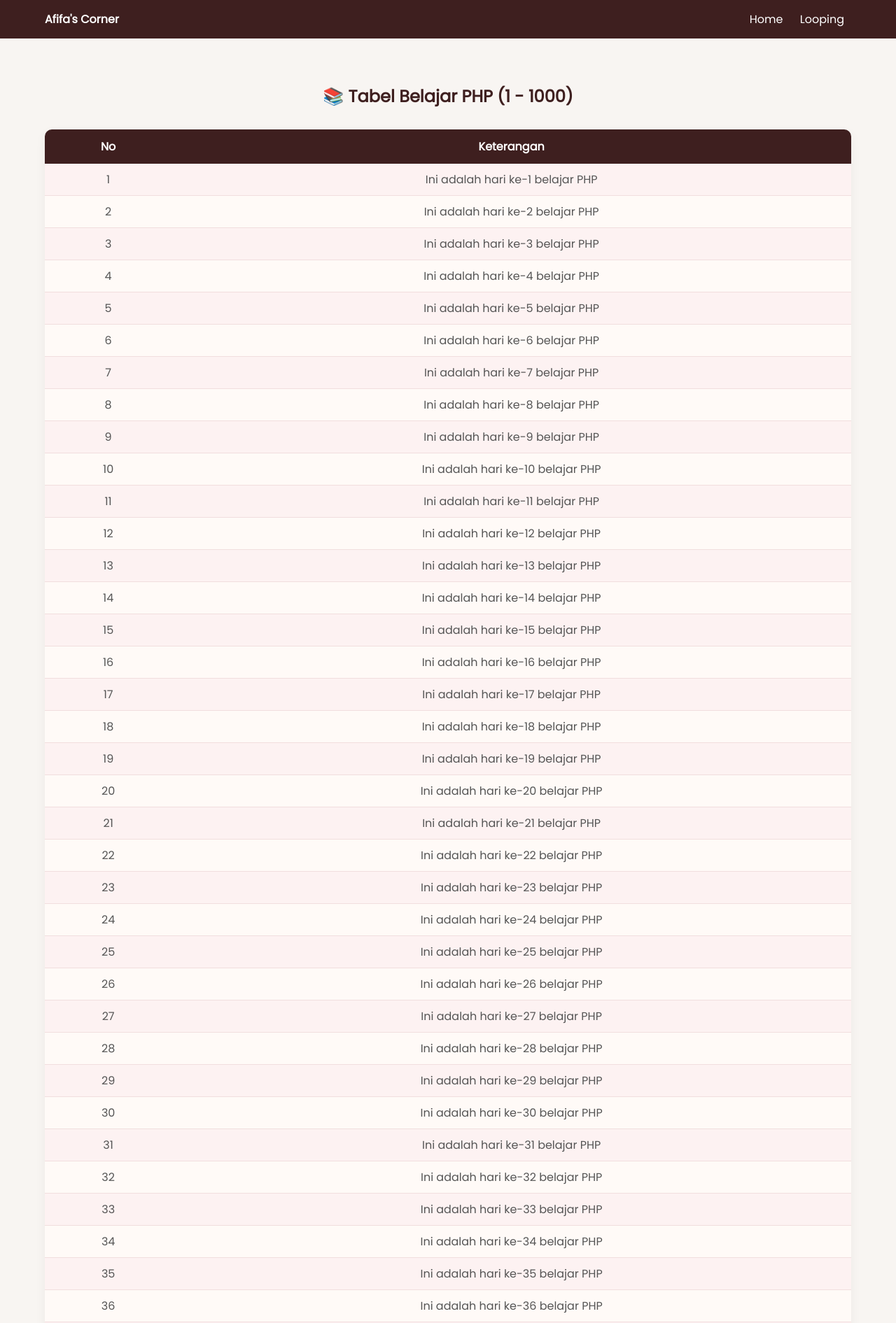
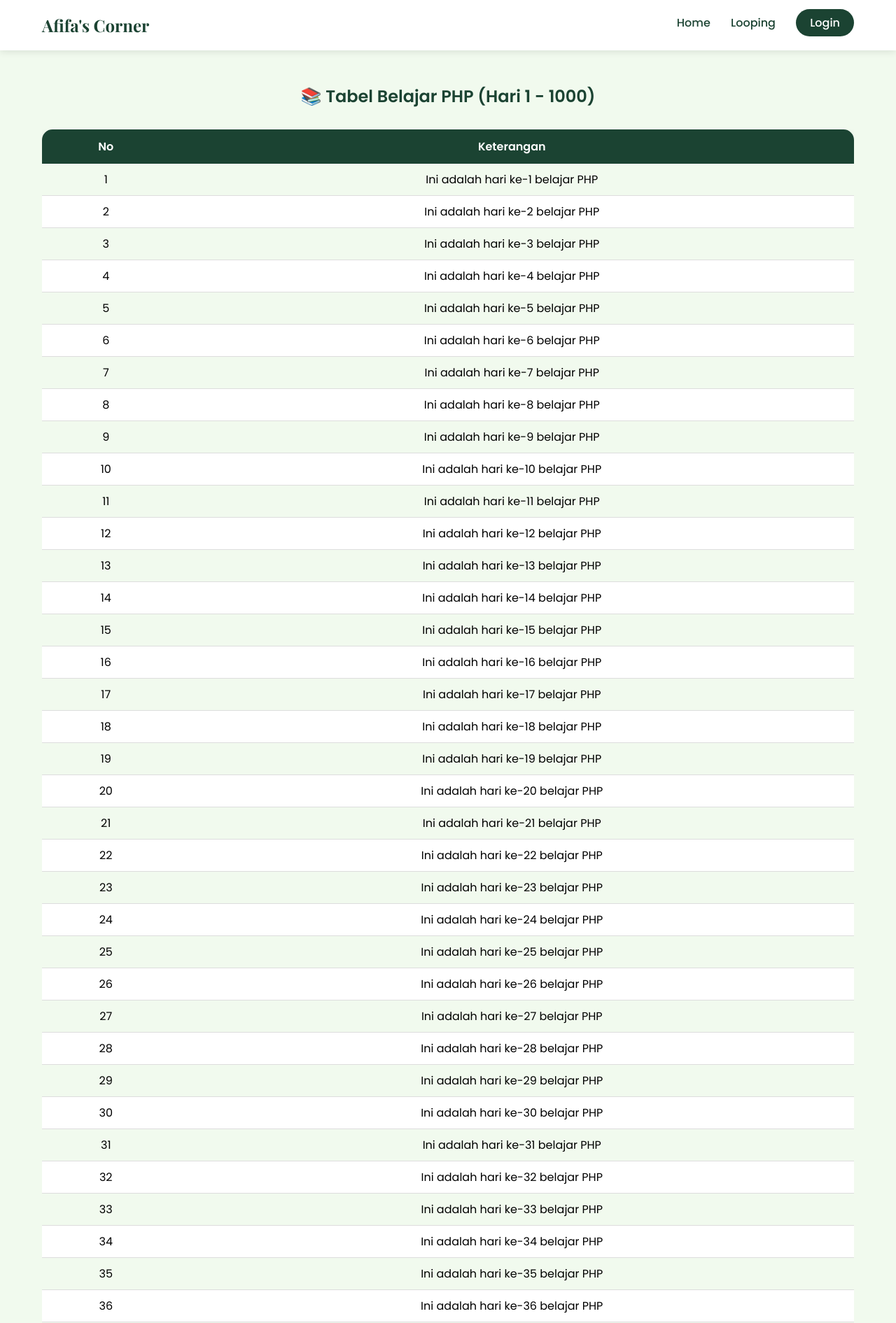
Before and after one commit to mariahafifahsb/mariahafifa.corner, a PHP site: page /looping.php in a window 1280 px wide. Shown: the top 1891 px of the page at 70% size. Run offline with PHP 8.4, Linux system fonts and the light colour scheme.

Commit message:
Update looping.php

```diff
--- a/looping.php
+++ b/looping.php
@@ -2,63 +2,84 @@
 <html lang="id">
 <head>
 <meta charset="UTF-8">
-<title>Tabel Looping - Afifa's Corner</title>
+<meta name="viewport" content="width=device-width, initial-scale=1.0">
+<title>Looping - Afifa's Corner</title>
 
-<link href="https://fonts.googleapis.com/css2?family=Poppins&display=swap" rel="stylesheet">
+<link href="https://fonts.googleapis.com/css2?family=Playfair+Display:wght@700&family=Poppins:wght@300;400;500;600&display=swap" rel="stylesheet">
 
 <style>
-*{
-    margin:0;
-    padding:0;
-    box-sizing:border-box;
+:root{
+    --dark:#1b4332;
+    --mid:#2d6a4f;
+    --light:#95d5b2;
+    --accent:#52b788;
 }
+
+*{margin:0;padding:0;box-sizing:border-box;}
 
 body{
     font-family:'Poppins',sans-serif;
-    background:#f8f5f2;
+    background:#f1faee;
 }
 
-/* NAVBAR */
-.navbar{
+/* NAVBAR SAMA PERSIS */
+nav{
     position:fixed;
-    top:0;
     width:100%;
+    padding:20px 60px;
     display:flex;
     justify-content:space-between;
-    padding:15px 5%;
-    background:#3e1f1f;
-    color:white;
+    background:white;
+    box-shadow:0 2px 10px rgba(0,0,0,0.1);
+    z-index:1000;
 }
 
-.nav-links a{
-    text-decoration:none;
-    margin:0 10px;
-    color:white;
+nav h2{
+    font-family:'Playfair Display',serif;
+    color:var(--dark);
 }
 
-/* CONTENT */
-.section{
-    padding:120px 5% 60px;
+nav a{
+    text-decoration:none;
+    margin-left:25px;
+    color:var(--dark);
+    font-weight:500;
 }
 
-h2{
+.login-btn{
+    padding:8px 20px;
+    background:var(--dark);
+    color:white;
+    border-radius:30px;
+}
+
+/* SECTION */
+.section{
+    padding:120px 60px 60px;
+}
+
+.section h2{
     text-align:center;
     margin-bottom:30px;
-    color:#3e1f1f;
+    color:var(--dark);
 }
 
-/* TABLE */
+/* TABLE STYLE */
+.table-container{
+    overflow-x:auto;
+}
+
 table{
     width:100%;
     border-collapse:collapse;
-    background:#fffaf7;
-    border-radius:10px;
+    background:white;
+    border-radius:15px;
     overflow:hidden;
-    box-shadow:0 5px 15px rgba(0,0,0,0.05);
+    box-shadow:0 10px 25px rgba(0,0,0,0.1);
 }
 
 th{
-    background:#3e1f1f;
+    background:var(--dark);
     color:white;
     padding:12px;
 }
@@ -66,35 +87,47 @@ th{
 td{
     padding:10px;
     text-align:center;
-    border-bottom:1px solid #f1dede;
-    color:#555;
+    border-bottom:1px solid #ddd;
 }
 
 /* ZEBRA */
 tr:nth-child(even){
-    background:#fdf2f2;
+    background:#f1faee;
 }
 
 /* HOVER */
 tr:hover{
-    background:#ffeaea;
+    background:#d8f3dc;
+}
+
+/* FOOTER */
+footer{
+    background:var(--dark);
+    color:white;
+    text-align:center;
+    padding:20px;
+    margin-top:40px;
 }
 </style>
 </head>
 
 <body>
 
-<div class="navbar">
-    <div><b>Afifa's Corner</b></div>
-    <div class="nav-links">
+<!-- NAVBAR -->
+<nav>
+    <h2>Afifa's Corner</h2>
+    <div>
         <a href="index.php">Home</a>
         <a href="looping.php">Looping</a>
+        <a href="login.html" class="login-btn">Login</a>
     </div>
-</div>
+</nav>
 
+<!-- CONTENT -->
 <div class="section">
-    <h2>📚 Tabel Belajar PHP (1 - 1000)</h2>
+    <h2>📚 Tabel Belajar PHP (Hari 1 - 1000)</h2>
 
+    <div class="table-container">
         <table>
             <tr>
                 <th>No</th>
@@ -112,6 +145,11 @@ tr:hover{
 
         </table>
     </div>
+</div>
+
+<footer>
+© 2026 | Afifa's Corner Digital Library
+</footer>
 
 </body>
 </html>
```
Lines whose indentation alone changed are shown as unchanged.
